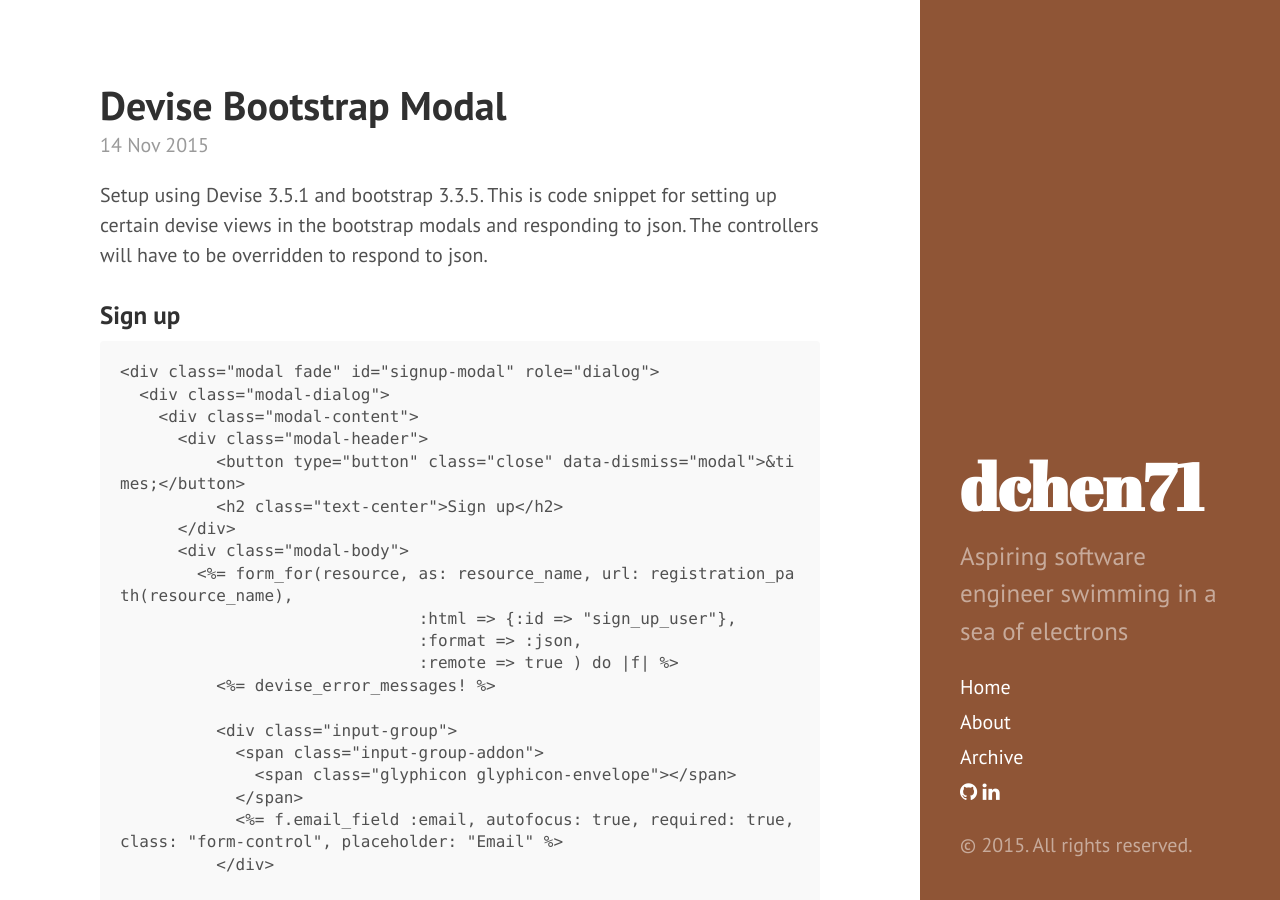
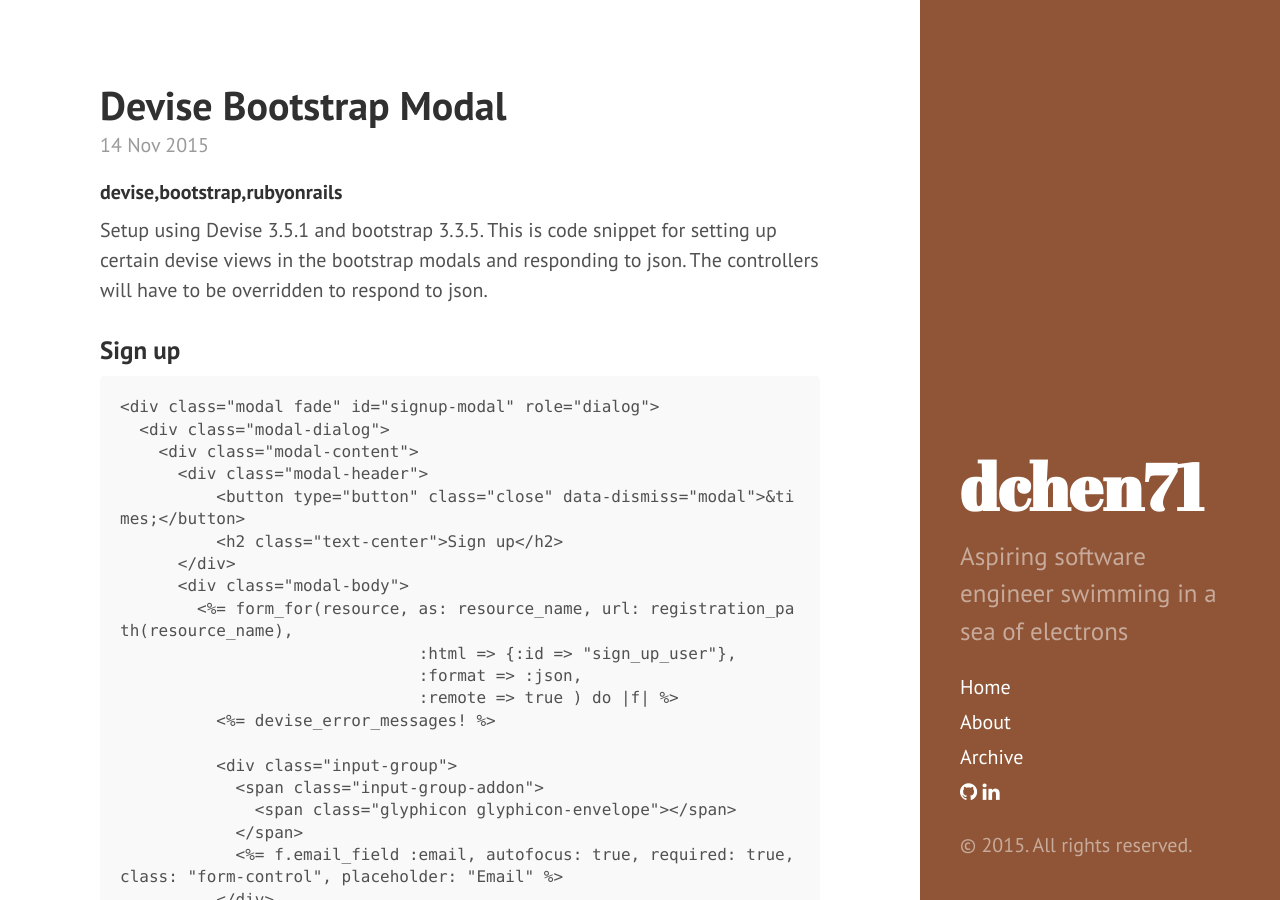
Before and after one commit to dchen71/dchen71.github.io, a Jekyll site: the page built from _posts/2015-11-14-devise-bootstrap-modal.md, in a window 1280 px wide and 900 px high. Built offline with Jekyll 4.4.1, drawn with Linux system fonts in a browser that asks for light colours; Markdown is read by kramdown in place of the engine named in the settings.

Commit message:
show tags

```diff
--- a/_layouts/post.html
+++ b/_layouts/post.html
@@ -5,6 +5,7 @@
 <div class="post">
   <h1 class="post-title">{{ page.title }}</h1>
   <span class="post-date">{{ page.date | date_to_string }}</span>
+  <h4>{{ page.tags }}</h4>
   {{ content }}
 </div>
 
```
